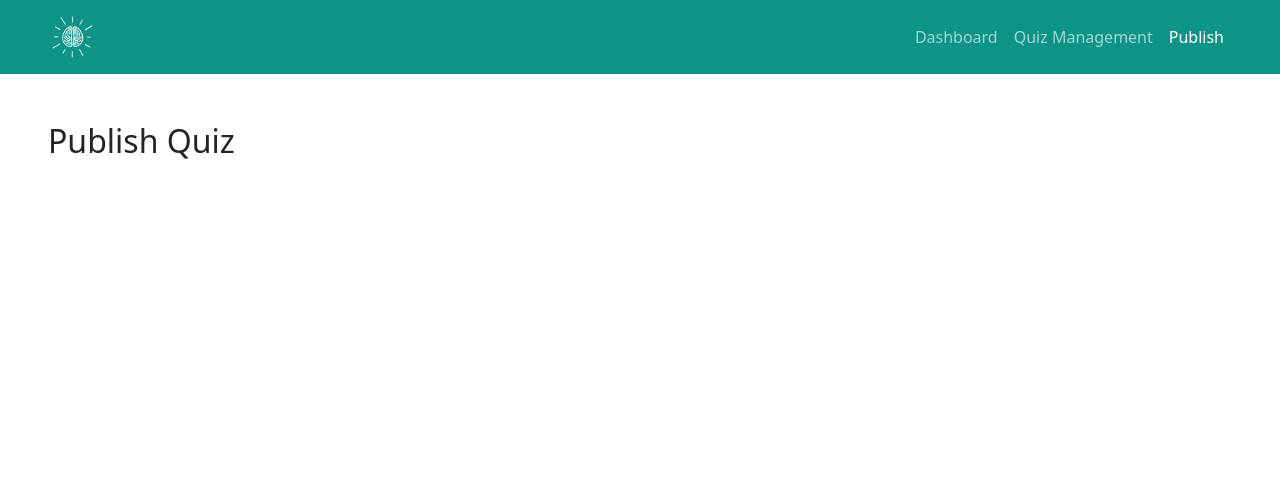
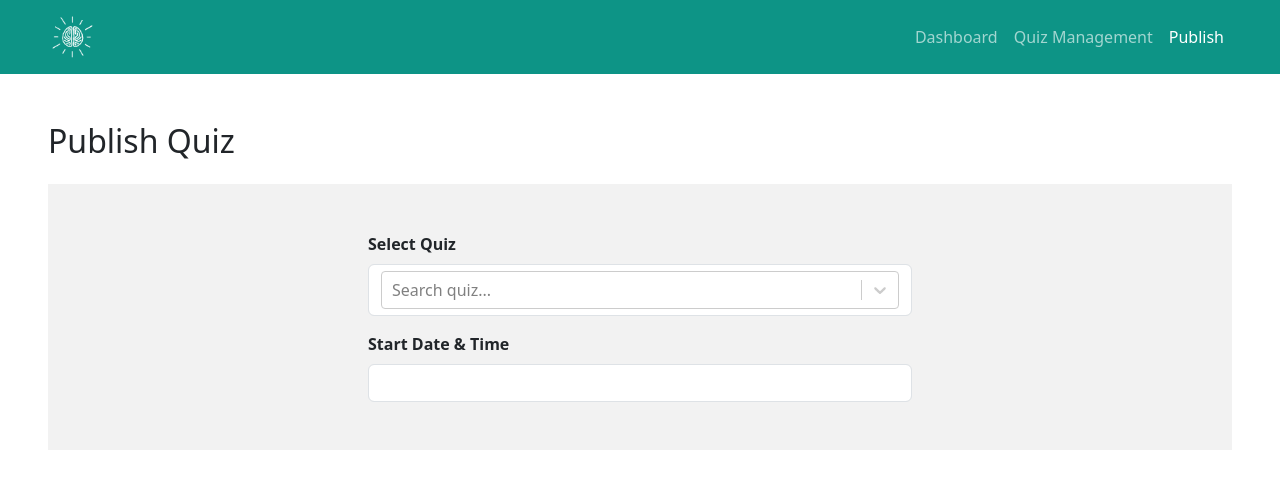
Before and after one commit to roja-cherry/innovator_quiz, a React (Vite) app: page /admin/publish in a window 1280 px wide. Shown: the top 488 px of the page. Built offline with nearby package versions, Linux system fonts and the light colour scheme.

Commit message:
publish page 1

```diff
--- a/package.json
+++ b/package.json
@@ -18,6 +18,7 @@
     "react-hot-toast": "^2.5.2",
     "react-icons": "^5.5.0",
     "react-router-dom": "^7.5.3",
+    "react-select": "^5.10.1",
     "sass": "^1.87.0",
     "sweetalert2": "^11.21.0"
   },
--- a/src/api/apiService.js
+++ b/src/api/apiService.js
@@ -24,6 +24,12 @@ export const getQuizList = (params) => {
   return axiosInstance.get("api/admin/quiz/quizzes", { params });
 };
 
+export const searchQuiz = (keyword) => {
+  return axiosInstance.get("api/admin/quiz/quizzes", {
+    params: { keyword },
+  });
+};
+
 export const deleteQuiz = (quizId) => {
   return axiosInstance.delete(`/api/admin/quiz/${quizId}`);
-}
+};
--- a/src/index.scss
+++ b/src/index.scss
@@ -24,3 +24,9 @@ background-color: var(--bs-blue);
 input[type=range]{
   accent-color: $primary;
 }
+
+.publish-page {
+  .react-datepicker-wrapper {
+    width : 100%;
+  }
+}
--- a/src/pages/admin/publish/Publish.jsx
+++ b/src/pages/admin/publish/Publish.jsx
@@ -1,10 +1,98 @@
-import React from "react";
+import React, { useState } from "react";
+import Select from "react-select";
+import { searchQuiz } from "../../../api/apiService";
+import AsyncSelect from "react-select/async";
+import DatePicker from "react-datepicker";
+
+const options = [
+  { value: "chocolate", label: "Chocolate" },
+  { value: "strawberry", label: "Strawberry" },
+  { value: "vanilla", label: "Vanilla" },
+];
 
 export const Publish = () => {
+  const [selectedOption, setSelectedOption] = useState(null);
+  const [startDateTime, setStartDateTime] = useState(null);
+
+  const handleSubmit = (e) => {
+    e.preventDefault;
+  };
+
+  const handleSearch = async (search, callBack) => {
+    try {
+      const response = await searchQuiz(search);
+      const options = response.data?.map((quiz) => ({
+        label: quiz.quizName,
+        value: quiz.quizId,
+      }));
+      callBack(options);
+    } catch (error) {}
+  };
+
   return (
-    <section className="container-fluid quiz-management-container p-5">
+    <section className="container-fluid p-5 publish-page">
       <h2>Publish Quiz</h2>
-      <div className="mt-4"></div>
+      <div className="quiz-form-container p-5 mt-4">
+        <form onSubmit={handleSubmit} className="quiz-form">
+          <div>
+            <label htmlFor="quiz-title" className="form-label">
+              Select Quiz
+            </label>
+            <AsyncSelect
+              name="quiz-title"
+              defaultValue={selectedOption}
+              placeholder="Search quiz..."
+              className="form-control"
+              onChange={(e) => console.log(e)}
+              loadOptions={handleSearch}
+            />
+          </div>
+
+          <div>
+            <div className="mt-3">
+              <label htmlFor="" className="form-label">
+                Start Date & Time
+              </label>
+            </div>
+            <DatePicker
+              name="start-date-time"
+              selected={startDateTime}
+              onChange={(date) => console.log(date)}
+              dateFormat="MMMM d, yyyy h:mm aa"
+              className="form-control w-100"
+              showTimeSelect
+            />
+          </div>
+        </form>
+      </div>
     </section>
   );
+  return (
+    <div style={{ padding: "40px" }}>
+      <h1 style={{ fontSize: "24px", fontWeight: "bold" }}>PUBLISH QUIZ</h1>
+
+      <form>
+        <label>Select Quiz</label>
+        <br />
+        <select>
+          <option value="">Choose a quiz...</option>
+          <option value="math">Math Quiz</option>
+          <option value="science">Science Quiz</option>
+        </select>
+        <br />
+        <br />
+        <label> Start Date & Time</label>
+        <br />
+        <input type="datetime-local" />
+        <br />
+        <br></br>
+        <label>End Date & Time</label>
+        <br />
+        <input type="datetime-local" />
+        <br />
+        <br></br>
+        <button type="submit">Publish</button>
+      </form>
+    </div>
+  );
 };
```
Also changed, not shown: 1 other file (tests, documents, lock files or other folders).
